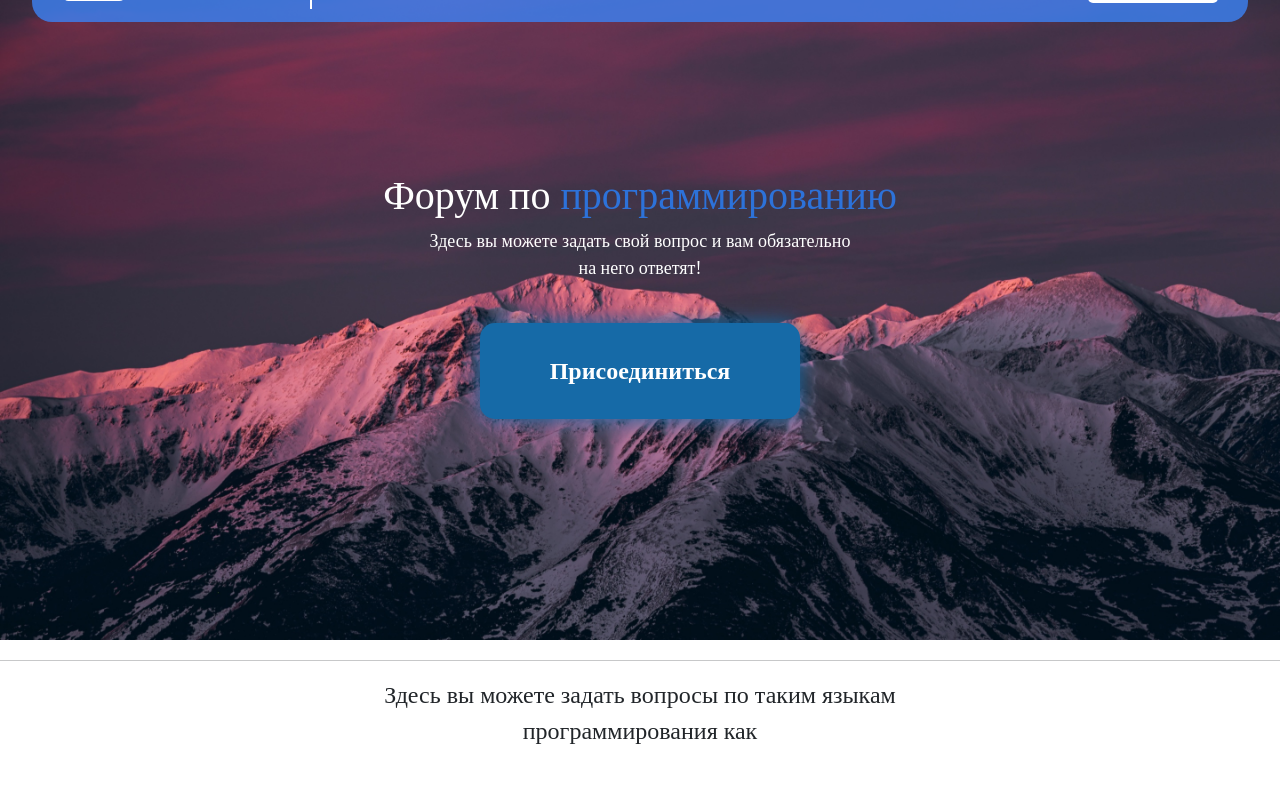
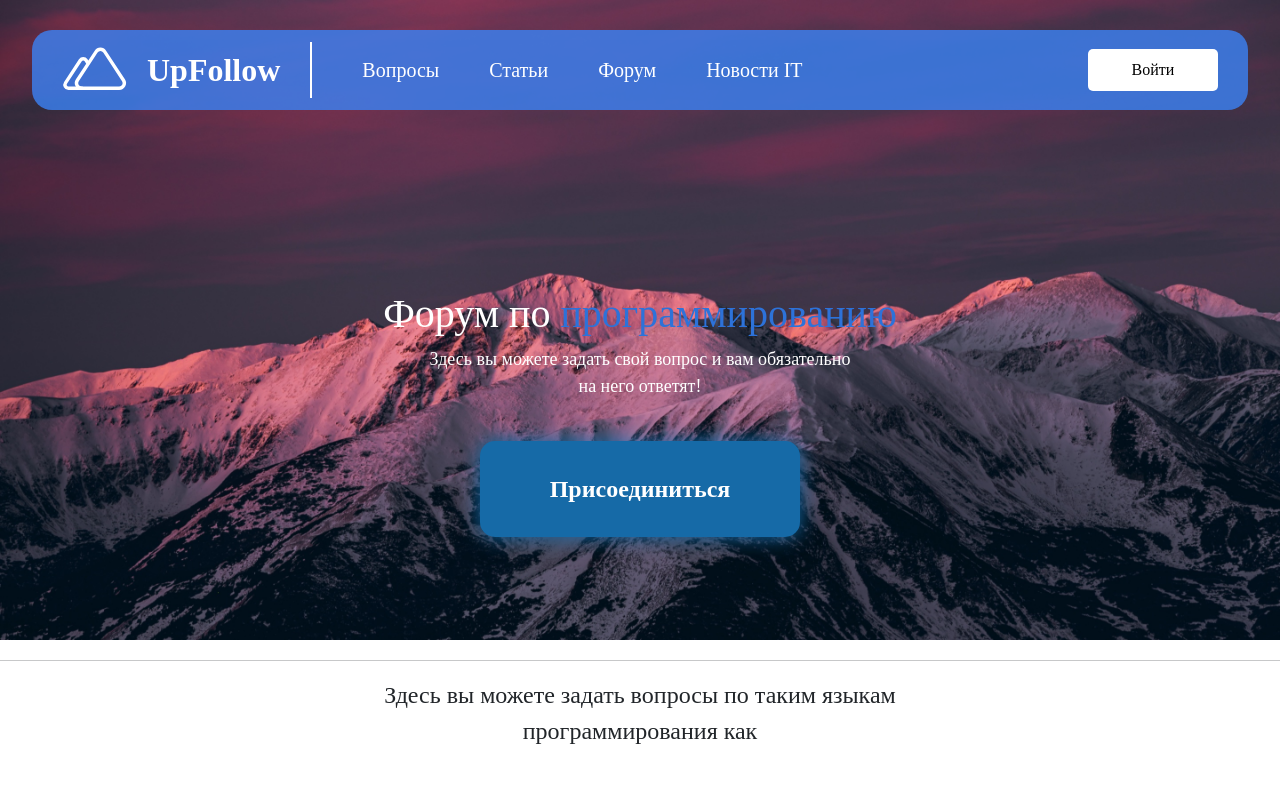
Before and after one commit to OverflowProjectMSP/final, a Vue app in the folder client/: page / in a window 1280 px wide. Shown: the top 797 px of the page. Built offline with nearby package versions, Linux system fonts and the light colour scheme; no server answers; a web font is replaced by a local one.

Commit message:
Допил хедера(2)

```diff
--- a/client/src/components/Main/PageStart.vue
+++ b/client/src/components/Main/PageStart.vue
@@ -31,11 +31,16 @@ export default {
 <template>
     <div class="pagestart">
         <div class="greetings">
-            <NewHeader class="NewHeader" />
-            <h1 class="title">Форум по <span style="color: #2D72D9;">программированию</span></h1>
-            <p class="title-desc">Здесь вы можете задать свой вопрос и вам обязательно <br> на него ответят!</p>
-            <a href="/SignUp" v-if='isL'><button class="btn-join user-select-none">Присоединиться</button></a>
-            <a href="/ForumPage" v-else><button class="btn-join user-select-none">На форум</button></a>
+            <div class="headernew">
+                <NewHeader class="NewHeader" />
+            </div>
+            <div class="greeting-text">
+                <h1 class="title">Форум по <span style="color: #2D72D9;">программированию</span></h1>
+                <p class="title-desc">Здесь вы можете задать свой вопрос и вам обязательно <br> на него ответят!</p>
+                <a href="/SignUp" v-if='isL'><button class="btn-join user-select-none">Присоединиться</button></a>
+                <a href="/ForumPage" v-else><button class="btn-join user-select-none">На форум</button></a>
+            </div>
+
         </div>
     </div>
 </template>
@@ -56,16 +61,28 @@ body {
     margin: 5px;
 }
 
+.headernew {
+    display: flex;
+    justify-content: center;
+    width: 100%;
+}
+
+.greeting-text {
+    display: flex;
+    flex-direction: column;
+    align-items: center;
+
+}
+
 .NewHeader {
-    margin-top: -280px;
+    margin-top: 30px;
+    margin-bottom: 30px;
 }
 
 .greetings {
     display: flex;
     width: 100%;
     height: 80vh;
-
-    justify-content: center;
 
     border-radius: 0px;
     color: #fff;
```
